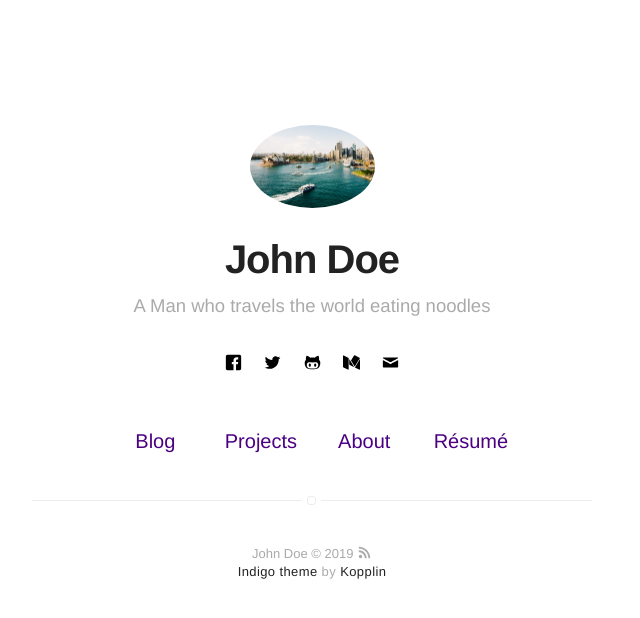
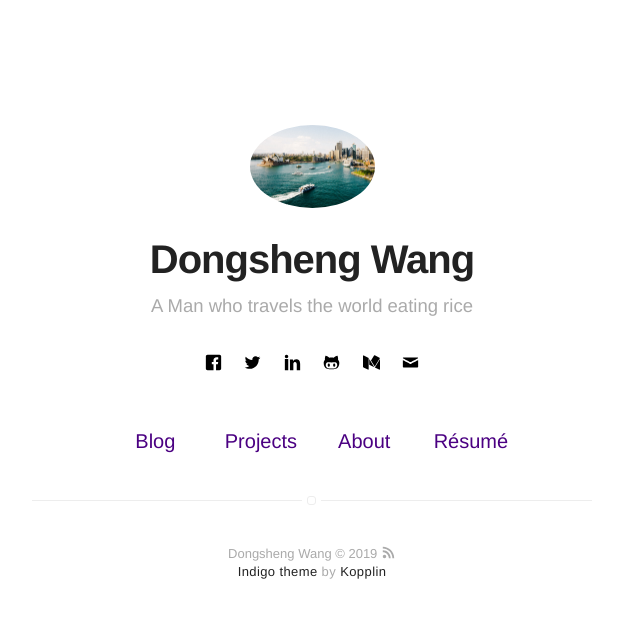
Before and after one commit to wds3817/wds3817.github.io, a Jekyll site: the page built from index.html, in a window 1280 px wide. Shown: the top 618 px of the page, without its empty margins (328-968 px from the left). Built offline with Jekyll 4.4.1, drawn with Linux system fonts in a browser that asks for light colours.

Commit message:
Update _config.yml

```diff
--- a/_config.yml
+++ b/_config.yml
@@ -1,6 +1,6 @@
 # main text of home
-name: John Doe
-bio: A Man who travels the world eating noodles
+name: Dongsheng Wang
+bio: A Man who travels the world eating rice
 
 # twitter summary info
 description: A blog about technology and stuff related
@@ -16,7 +16,8 @@ resume: true
 resume-external: true
 resume-url: https://google.com/?q=my+resume
 
-url: https://koppl.in/indigo
+url: http://wds3817.github.io
+# https://www.linkedin.com/in/wang-dongsheng-636141169/
 # your url: http://USERNAME.github.io
 
 permalink: /:title/
@@ -39,7 +40,7 @@ twitter: wds3817
 # google: mygoogle
 # instagram: myinstagram
 # pinterest: mypinterest
-# linkedin: mylinkedin
+linkedin: wang-dongsheng-636141169
 # youtube: myyoutube
 # spotify: myspotify
 github: wds3817
@@ -55,7 +56,7 @@ email: wds3817@gmail.com
 
 authors:
     johndoe:
-        name: John Doe
+        name: Dongsheng Wang
         bio: A Man who travels the world eating noodles
         external-image: false
         picture: assets/images/profile.jpg
```
